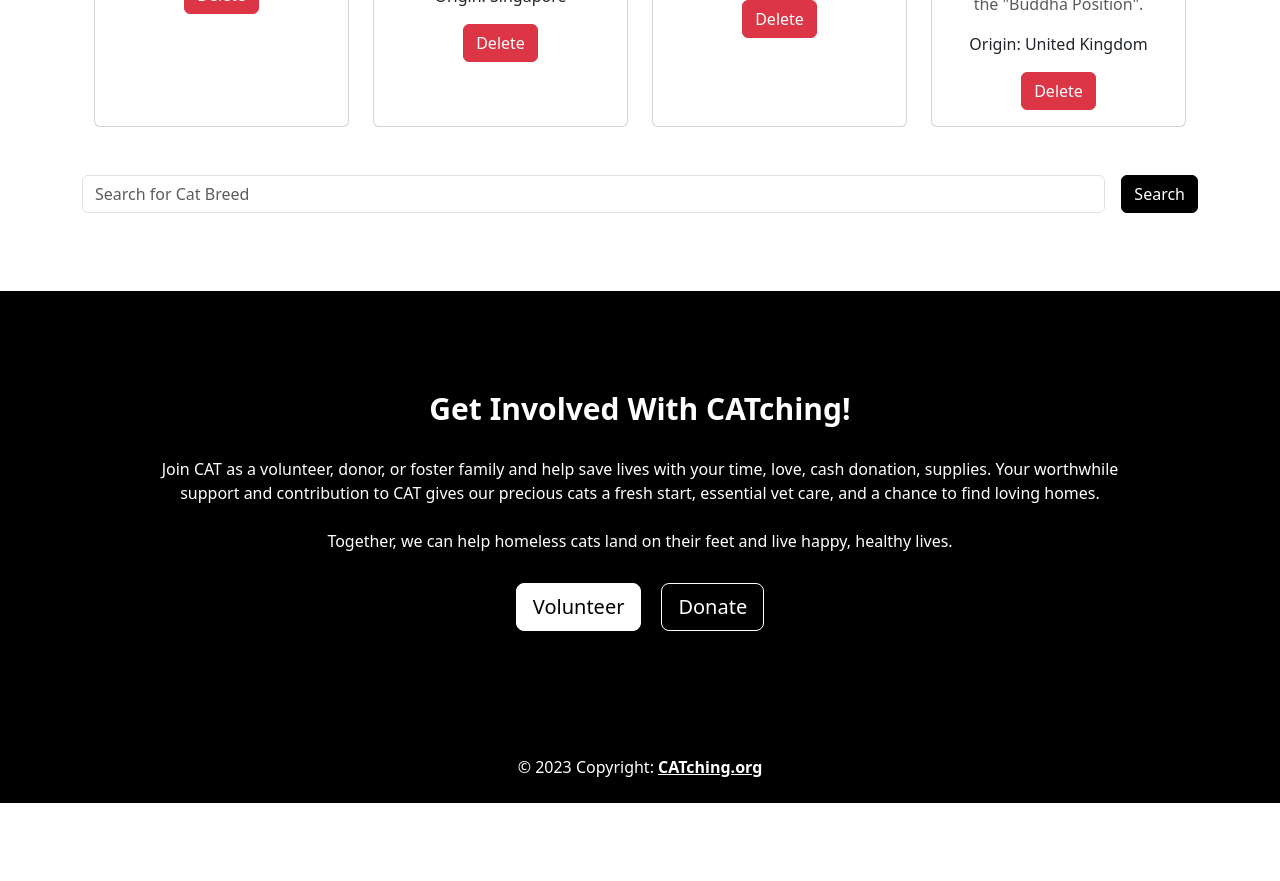
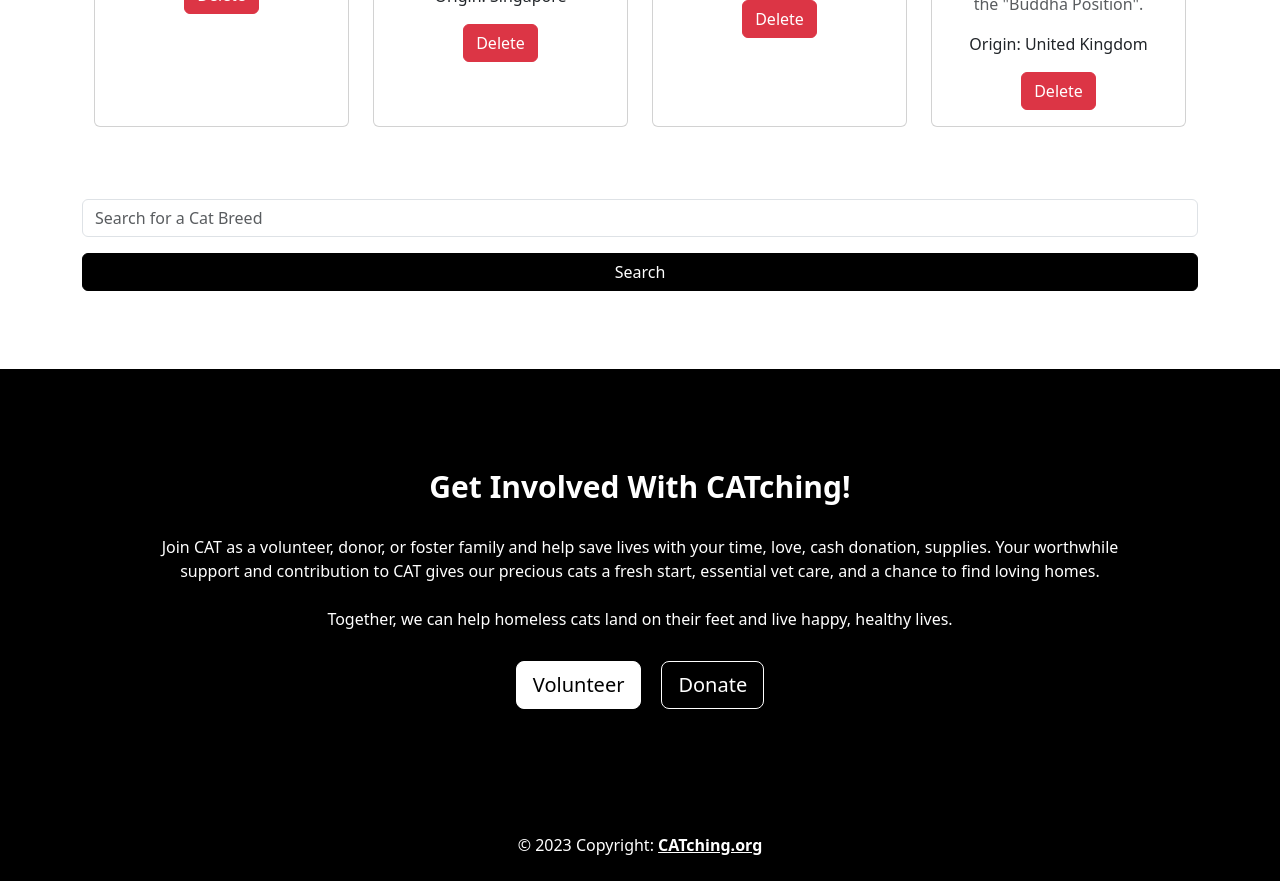
Before and after one commit to ilham-yassin/CATching-app-tutorial, a Vue app: page /home in a window 1280 px wide. Shown: the part 2180-3061 px from the top of the page. Before the commit the page ends 2983 px from the top, so only its background shows below. Built offline with nearby package versions, Linux system fonts and the light colour scheme.

Commit message:
feat: use vee-validate to validate cat form

```diff
--- a/src/components/cats/AddCatSearch.vue
+++ b/src/components/cats/AddCatSearch.vue
@@ -1,31 +1,51 @@
 <template>
-    <form @submit.prevent="onSubmit" class="hstack gap-3">
-        <input type="text"
-            class="form-control"
-            placeholder="Search for Cat Breed"
-            v-model="searchTerms">
+    <form @submit="onSubmit" class="vstack gap-3">
+        <TextField
+            id="txt-catName"
+            name="catName"
+            placeholder="Search for a Cat Breed"
+        ></TextField>
         <button class="btn btn-primary">Search</button>
     </form>
 </template>
 
 <script setup lang="ts">
-import { ref } from 'vue';
 import { useCatsStore } from '../../store';
+import { useForm, configure } from 'vee-validate';
+import { AddCatSearchFields } from './types'
+import { addCatFormFieldsSchema } from './schema';
+import { TextField } from '..';
 
 const catsStore = useCatsStore();
 
-const searchTerms = ref('');
+configure({
+    validateOnBlur: true
+})
 
-const onSubmit = async () => {
-    await catsStore.findAndAdd(searchTerms.value);
-    searchTerms.value = '';
-}
+const {
+    handleSubmit ,
+    resetForm
+} = useForm<AddCatSearchFields>({
+    validationSchema: addCatFormFieldsSchema,
+});
+
+
+const onSubmit = handleSubmit(
+    async (values) => {
+        await catsStore.findAndAdd(values.catName);
+        resetForm()
+    },
+    context => {
+        console.log(context)
+    }
+)
+
 </script>
 
 <style scoped>
 .btn {
     background-color: #000;
     border-color: #000;
-    color:#fff;
+    color: #fff;
 }
 </style>
--- /dev/null
+++ b/src/components/cats/schema.ts
@@ -0,0 +1,5 @@
+import { object, string } from 'yup';
+
+export const addCatFormFieldsSchema = object({
+    catName: string().required().trim().min(5)
+})
--- /dev/null
+++ b/src/components/cats/types.ts
@@ -0,0 +1,3 @@
+export interface AddCatSearchFields {
+    catName: string;
+}
--- /dev/null
+++ b/src/components/forms/text-field.vue
@@ -0,0 +1,50 @@
+<template>
+    <div>
+        <label class="form-label" :for="id">{{ label }}</label>
+        <input
+            :type="type"
+            class="form-control"
+            :name="name"
+            :id="id"
+            :placeholder="placeholder"
+            @change="onChange"
+            @blur="handleBlur"
+            :value="value"
+            :class="{ 'is-invalid': !!errorMessage }">
+
+        <span v-if="errorMessage" class="small text-danger">{{ errorMessage }}</span>
+    </div>
+</template>
+
+<script setup lang="ts">
+import { useField } from 'vee-validate';
+import { toRef } from 'vue';
+
+interface Props {
+    name: string;
+    id: string;
+    label?: string;
+    placeholder?: string;
+    type?: 'text'|'email'|'password'|'tel';
+}
+
+const props = withDefaults(defineProps<Props>(), {
+    type: 'text'
+});
+
+const {
+    errorMessage,
+    handleBlur,
+    value,
+    setValue
+} = useField(toRef(props, 'name'));
+
+const onChange = (e: Event) => {
+    const target = e.target as HTMLInputElement;
+    setValue(target.value)
+}
+</script>
+
+<style scoped>
+
+</style>
```
